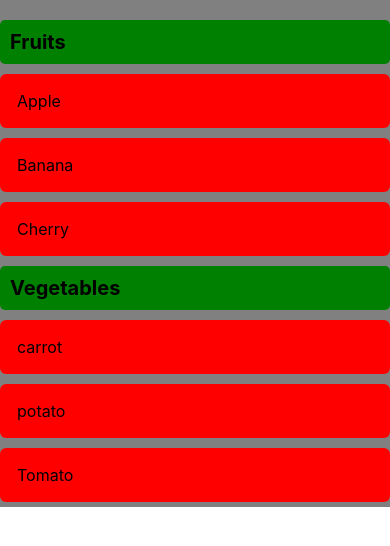
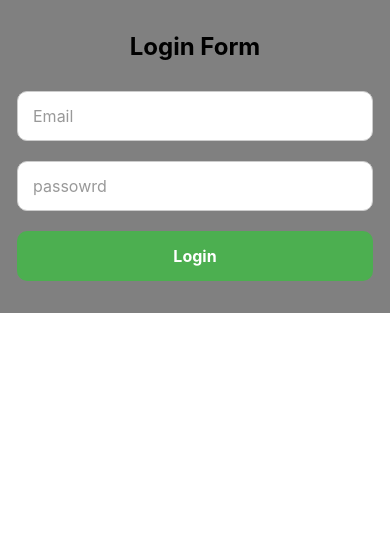
Before and after one commit to bhattk64/React-Native-Practice, a React Native app: screen / in a window 390 px wide. Shown: the top 546 px of the page. Built offline with nearby package versions, Linux system fonts and the light colour scheme.

Commit message:
simple login form ui

```diff
--- a/App.jsx
+++ b/App.jsx
@@ -2,8 +2,9 @@
 // import {Text,View,Button}from 'react-native'
 // import First from './src/components/First'
 import {View} from 'react-native'
+import LoginForm from './src/components/LoginForm'
 // import FlatListScreen from './src/components/FlatListScreen'
-import SectionListScreen from './src/components/SectionListScreen'
+// import SectionListScreen from './src/components/SectionListScreen'
 // import InputText from './src/components/InputText'
 // import Styling from './src/components/Styling'
 // import JSX from './src/components/JSX'
@@ -26,7 +27,8 @@
     {/* <InputText/> */}
     {/* <Styling/> */}
     {/* <FlatListScreen/> */}
-    <SectionListScreen/>
+    {/* <SectionListScreen/> */}
+    <LoginForm/>
     </View>
 
 
--- /dev/null
+++ b/src/components/LoginForm.jsx
@@ -0,0 +1,84 @@
+import { View, Text, TextInput, TouchableOpacity, StyleSheet } from 'react-native'
+import React, { useState } from 'react'
+
+const LoginForm = () => {
+    const[email,setEmail]=useState('')
+    const[password,setPassword]=useState('')
+    const handleLogin=()=>{
+        console.log('Email: ',email)
+        console.log('Password:',password)
+        setEmail('')
+        setPassword('')
+    }
+
+  return (
+    <View style={styles.container}>
+      <Text style={styles.heading}>Login Form</Text>
+      <TextInput
+      style={styles.input}
+        placeholder='Email'
+        value={email}
+        onChangeText={setEmail}
+        keyboardType='email-address'
+        autoCapitalize='none'
+        placeholderTextColor='#999'
+      />
+      <TextInput
+      style={styles.input}
+      placeholder='passowrd'
+      value={password}
+      onChangeText={setPassword}
+      placeholderTextColor='#999'
+      secureTextEntry
+/>
+       <TouchableOpacity style={styles.button} onPress={handleLogin}>
+        <Text style={styles.buttontext}>Login</Text>
+       </TouchableOpacity>
+    </View>
+  )
+}
+
+const styles=StyleSheet.create({
+    container:{
+        justifyContent:'center',
+        paddingHorizontal:17,
+        paddingVertical:32,
+        backgroundColor:'gray',
+    },
+
+    heading:{
+      fontSize:24,
+      fontWeight:'bold',
+      marginBottom:30,
+      textAlign:'center',
+      color:'black'
+    },
+    input:{
+      height:50,
+      borderColor:'#ccc',
+      borderWidth:1,
+      marginBottom:20,
+      paddingHorizontal:15,
+      borderRadius:10,
+      fontSize:16,
+      backgroundColor:'#fff',
+      color:'black'
+    },
+
+    button:{
+      backgroundColor:'#4CAF50',
+
+      borderRadius:10,
+      paddingVertical:15,
+      alignItems:'center'
+
+    },
+    buttontext:{
+      color:'#fff',
+      fontSize:16,
+      fontWeight:'bold'
+
+    }
+})
+
+export default LoginForm
```
